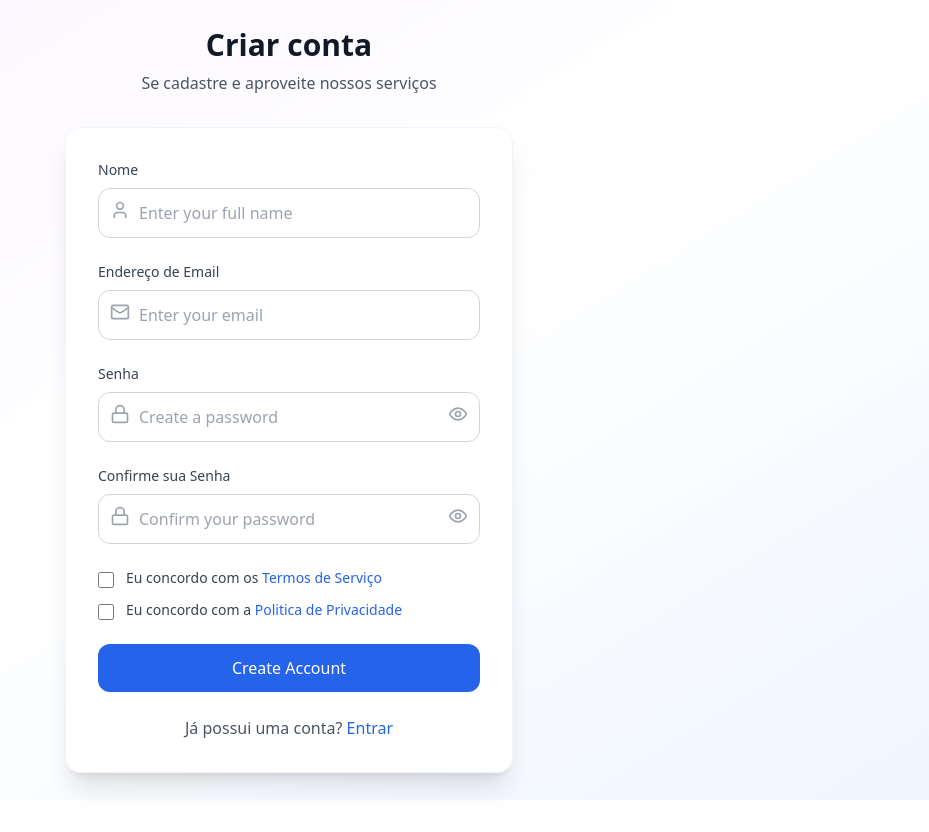
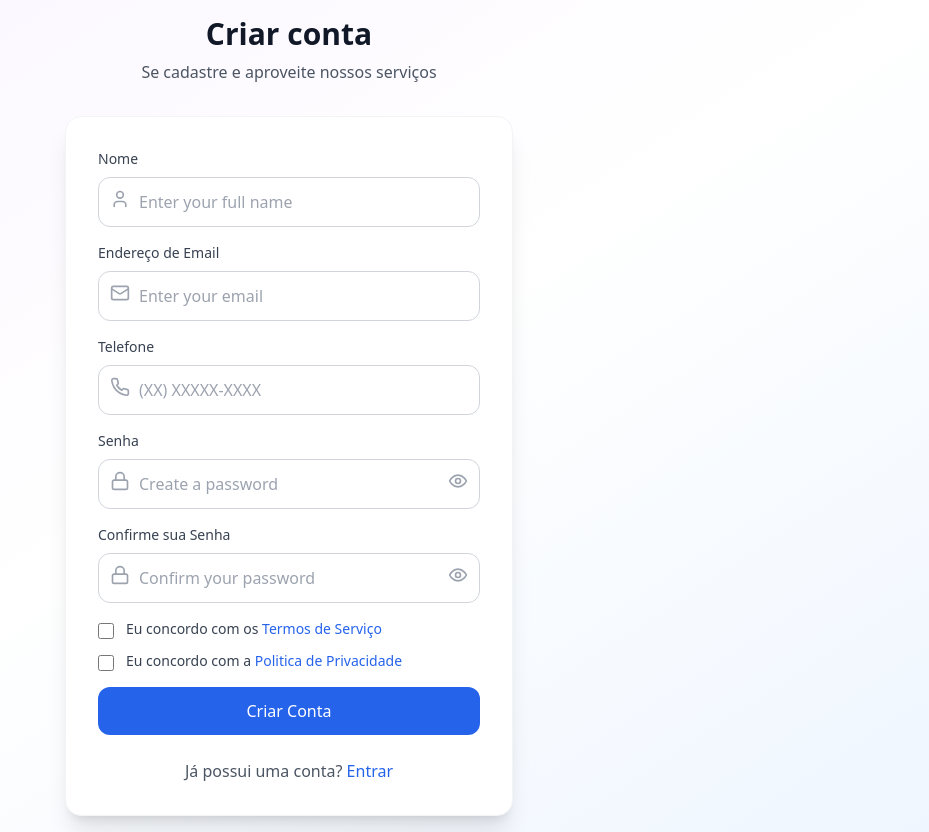
Before and after one commit to ericdepaula/agendaMk, a React (Vite) app: page /signup in a window 1280 px wide. Shown: the whole page, without its empty margins (351-1280 px from the left). Before the commit the page ends 800 px from the top, so only its background shows below. Built offline with nearby package versions, Linux system fonts and the light colour scheme.

Commit message:
Adiciona campo de telefone ao formulário de cadastro e implementa validação correspondente

```diff
--- a/src/pages/SignUp.tsx
+++ b/src/pages/SignUp.tsx
@@ -1,19 +1,14 @@
-import React, { useState } from "react";
-import { Link, useNavigate } from "react-router-dom";
-import {
-  Eye,
-  EyeOff,
-  Mail,
-  Lock,
-  User,
-  Loader2,
-  AlertCircle,
-  Check,
-} from "lucide-react";
+import React, { useState } from 'react';
+import { Link, useNavigate } from 'react-router-dom';
+// 1. Importamos o ícone para o novo campo de telefone
+import { Eye, EyeOff, Mail, Lock, User, Loader2, Check, Phone, AlertCircle } from 'lucide-react';
+import TimedSnackbar from '../components/TimedSnackbar';
 
+// --- ATUALIZAÇÃO 1: Adicionamos 'telefone' às interfaces ---
 interface FormData {
   fullName: string;
   email: string;
+  telefone: string;
   password: string;
   confirmPassword: string;
   agreeToTerms: boolean;
@@ -23,6 +18,7 @@ interface FormData {
 interface Errors {
   fullName?: string;
   email?: string;
+  telefone?: string;
   password?: string;
   confirmPassword?: string;
   agreeToTerms?: string;
@@ -30,31 +26,25 @@ interface Errors {
 }
 
 interface SubmitStatus {
-  type: "success" | "error";
+  type: 'success' | 'error';
   message: string;
 }
 
 const SignUp = () => {
   const [formData, setFormData] = useState<FormData>({
-    fullName: "",
-    email: "",
-    password: "",
-    confirmPassword: "",
-    agreeToTerms: false,
-    agreeToPrivacy: false,
+    fullName: "", email: "", telefone: "", password: "",
+    confirmPassword: "", agreeToTerms: false, agreeToPrivacy: false,
   });
+
+  // O resto dos seus estados e funções helper continuam os mesmos
   const [showPassword, setShowPassword] = useState(false);
   const [showConfirmPassword, setShowConfirmPassword] = useState(false);
   const [errors, setErrors] = useState<Errors>({});
   const [isLoading, setIsLoading] = useState(false);
   const [submitStatus, setSubmitStatus] = useState<SubmitStatus | null>(null);
-  const [passwordStrength, setPasswordStrength] = useState({
-    score: 0,
-    feedback: "",
-  });
+  const [passwordStrength, setPasswordStrength] = useState({ score: 0, feedback: "" });
   const navigate = useNavigate();
 
-  // Email validation function
   const validateEmail = (email: string): boolean => {
     const emailRegex = /^[^\s@]+@[^\s@]+\.[^\s@]+$/;
     return emailRegex.test(email);
@@ -74,28 +64,27 @@ const SignUp = () => {
     switch (score) {
       case 0:
       case 1:
-        feedback = "Very Weak";
+        feedback = "Muito fraca";
         break;
       case 2:
-        feedback = "Weak";
+        feedback = "Fraca";
         break;
       case 3:
-        feedback = "Fair";
+        feedback = "Razoável";
         break;
       case 4:
-        feedback = "Good";
+        feedback = "Boa";
         break;
       case 5:
-        feedback = "Strong";
+        feedback = "Forte";
         break;
       default:
-        feedback = "Weak";
+        feedback = "Fraca";
     }
 
     return { score, feedback };
   };
-
-  // Real-time validation
+  // Sua lógica de validação em tempo real, agora com o campo de telefone
   const validateField = (name: keyof FormData, value: string | boolean) => {
     const newErrors = { ...errors };
 
@@ -118,17 +107,19 @@ const SignUp = () => {
           delete newErrors.email;
         }
         break;
+      // --- ATUALIZAÇÃO 3: Adicionamos a validação do telefone ---
+      case "telefone":
+        if (typeof value === "string" && !value.trim()) {
+          newErrors.telefone = "Telefone é obrigatório";
+        } else {
+          delete newErrors.telefone;
+        }
+        break;
       case "password":
         if (typeof value === "string" && !value) {
           newErrors.password = "Senha é obrigatória";
         } else if (typeof value === "string" && value.length < 5) {
           newErrors.password = "Senha deve ter pelo menos 5 caracteres";
-        } else if (
-          typeof value === "string" &&
-          !/(?=.*[a-z])(?=.*[A-Z])(?=.*[0-9])/.test(value)
-        ) {
-          newErrors.password =
-            "Senha deve conter letras maiúsculas, minúsculas e números";
         } else {
           delete newErrors.password;
         }
@@ -161,12 +152,9 @@ const SignUp = () => {
       default:
         break;
     }
-
     setErrors(newErrors);
-    return Object.keys(newErrors).length === 0;
   };
 
-  // Handle input changes
   const handleInputChange = (e: React.ChangeEvent<HTMLInputElement>) => {
     const { name, value, type, checked } = e.target;
     const newValue = type === "checkbox" ? checked : value;
@@ -195,77 +183,52 @@ const SignUp = () => {
     }
   };
 
-  // Handle form submission
   const handleSubmit = async (e: React.FormEvent<HTMLFormElement>) => {
     e.preventDefault();
     setSubmitStatus(null);
 
-    // --- Refatoração da Validação ---
-    // Valida todos os campos de uma vez para garantir que o estado de erro seja consistente.
+    // Validação final e completa antes do envio
     const newErrors: Errors = {};
     if (!formData.fullName.trim()) newErrors.fullName = "Nome é obrigatório";
     if (!formData.email) newErrors.email = "Email é obrigatório";
-    else if (!validateEmail(formData.email))
-      newErrors.email = "Por favor, insira um email válido";
+    else if (!validateEmail(formData.email)) newErrors.email = "Por favor, insira um email válido";
+    if (!formData.telefone.trim()) newErrors.telefone = "Telefone é obrigatório"; // Validação do novo campo
     if (!formData.password) newErrors.password = "Senha é obrigatória";
-    else if (formData.password.length < 8)
-      newErrors.password = "Senha deve ter pelo menos 5 caracteres";
-    if (formData.password !== formData.confirmPassword)
-      newErrors.confirmPassword = "As senhas não correspondem";
-    if (!formData.agreeToTerms)
-      newErrors.agreeToTerms = "Você deve concordar com os termos de serviço";
-    if (!formData.agreeToPrivacy)
-      newErrors.agreeToPrivacy =
-        "Você deve concordar com a política de privacidade";
+    else if (formData.password.length < 5) newErrors.password = "Senha deve ter pelo menos 5 caracteres"; // Corrigido para 5 para consistência
+    if (formData.password !== formData.confirmPassword) newErrors.confirmPassword = "As senhas não correspondem";
+    if (!formData.agreeToTerms) newErrors.agreeToTerms = "Você deve concordar com os termos";
+    if (!formData.agreeToPrivacy) newErrors.agreeToPrivacy = "Você deve concordar com a política de privacidade";
 
     setErrors(newErrors);
 
+    // --- ATUALIZAÇÃO 4: Snackbar como fallback principal ---
     if (Object.keys(newErrors).length > 0) {
+      setSubmitStatus({ type: 'error', message: 'Por favor, corrija todos os campos inválidos.' });
       return;
     }
 
     setIsLoading(true);
 
     try {
-      const response = await fetch(
-        `${import.meta.env.VITE_API_BASE_URL}/api/usuarios/cadastro`,
-        {
+      const response = await fetch(`${import.meta.env.VITE_API_BASE_URL}/usuarios/cadastro`, {
         method: "POST",
-          headers: {
-            "Content-Type": "application/json",
-          },
+        headers: { "Content-Type": "application/json" },
         body: JSON.stringify({
           nome: formData.fullName,
           email: formData.email,
+          telefone: formData.telefone, // Enviando o novo campo para o back-end
           senha: formData.password,
         }),
-        }
-      );
+      });
 
       const data = await response.json();
+      if (!response.ok) throw new Error(data.message || "Ocorreu um erro ao criar a conta.");
 
-      if (!response.ok) {
-        // Assumes the API returns a message property on error
-        throw new Error(data.message || "Ocorreu um erro ao criar a conta.");
-      }
+      setSubmitStatus({ type: "success", message: "Conta criada com sucesso! Redirecionando..." });
+      setTimeout(() => navigate("/signin"), 2000);
 
-      console.log("Account created successfully:", data);
-      setSubmitStatus({
-        type: "success",
-        message: "Conta criada com sucesso! Redirecionando para o login...",
-      });
-
-      // Redirect to sign-in page after a short delay
-      setTimeout(() => {
-        navigate("/signin");
-      }, 2000);
-    } catch (error: unknown) {
-      const errorMessage =
-        error instanceof Error
-          ? error.message
-          : "Ocorreu um erro. Por favor, tente novamente.";
-      setSubmitStatus({ type: "error", message: errorMessage });
-    } finally {
+    } catch (error: any) {
+      setSubmitStatus({ type: "error", message: error.message });
       setIsLoading(false);
     }
   };
@@ -286,17 +249,13 @@ const SignUp = () => {
   return (
     <div className="min-h-screen bg-gradient-to-br from-purple-50 via-white to-blue-50 flex items-center justify-center p-4">
       <div className="w-full max-w-md">
-        {/* Header */}
         <div className="text-center mb-8">
           <h1 className="text-3xl font-bold text-gray-900 mb-2">Criar conta</h1>
-          <p className="text-gray-600">
-            Se cadastre e aproveite nossos serviços
-          </p>
+          <p className="text-gray-600">Se cadastre e aproveite nossos serviços</p>
         </div>
 
-        {/* Sign Up Form */}
-        <div className="bg-white backdrop-blur-sm bg-opacity-95 rounded-2xl shadow-xl p-8 border border-gray-100">
-          <form onSubmit={handleSubmit} className="space-y-6">
+        <div className="bg-white rounded-2xl shadow-xl p-8 border border-gray-100">
+          <form onSubmit={handleSubmit} className="space-y-4">
             {/* Full Name Input */}
             <div>
               <label
@@ -313,8 +272,7 @@ const SignUp = () => {
                   name="fullName"
                   value={formData.fullName}
                   onChange={handleInputChange}
-                  className={`w-full pl-10 pr-4 py-3 border rounded-xl focus:outline-none focus:ring-2 focus:ring-blue-500 focus:border-transparent transition-all duration-200 ${
-                    errors.fullName
+                  className={`w-full pl-10 pr-4 py-3 border rounded-xl focus:outline-none focus:ring-2 focus:ring-blue-500 focus:border-transparent transition-all duration-200 ${errors.fullName
                     ? "border-red-500 bg-red-50"
                     : "border-gray-300 hover:border-gray-400"
                     }`}
@@ -334,7 +292,6 @@ const SignUp = () => {
                 </p>
               )}
             </div>
-
             {/* Email Input */}
             <div>
               <label
@@ -351,8 +308,7 @@ const SignUp = () => {
                   name="email"
                   value={formData.email}
                   onChange={handleInputChange}
-                  className={`w-full pl-10 pr-4 py-3 border rounded-xl focus:outline-none focus:ring-2 focus:ring-blue-500 focus:border-transparent transition-all duration-200 ${
-                    errors.email
+                  className={`w-full pl-10 pr-4 py-3 border rounded-xl focus:outline-none focus:ring-2 focus:ring-blue-500 focus:border-transparent transition-all duration-200 ${errors.email
                     ? "border-red-500 bg-red-50"
                     : "border-gray-300 hover:border-gray-400"
                     }`}
@@ -367,6 +323,29 @@ const SignUp = () => {
                 >
                   <AlertCircle className="h-4 w-4 mr-1" />
                   {errors.email}
+                </p>
+              )}
+            </div>
+
+            {/* --- ATUALIZAÇÃO 5: Novo campo de Telefone no JSX --- */}
+            <div>
+              <label htmlFor="telefone" className="block text-sm font-medium text-gray-700 mb-2">Telefone</label>
+              <div className="relative">
+                <Phone className="absolute left-3 top-3 h-5 w-5 text-gray-400" />
+                <input
+                  type="tel"
+                  id="telefone"
+                  name="telefone"
+                  value={formData.telefone}
+                  onChange={handleInputChange}
+                  className={`w-full pl-10 pr-4 py-3 border rounded-xl focus:outline-none focus:ring-2 focus:ring-blue-500 ${errors.telefone ? "border-red-500 bg-red-50" : "border-gray-300 hover:border-gray-400"}`}
+                  placeholder="(XX) XXXXX-XXXX"
+                />
+              </div>
+              {errors.telefone && (
+                <p className="text-sm text-red-600 flex items-center mt-2">
+                  <AlertCircle className="h-4 w-4 mr-1" />
+                  {errors.telefone}
                 </p>
               )}
             </div>
@@ -387,8 +366,7 @@ const SignUp = () => {
                   name="password"
                   value={formData.password}
                   onChange={handleInputChange}
-                  className={`w-full pl-10 pr-12 py-3 border rounded-xl focus:outline-none focus:ring-2 focus:ring-blue-500 focus:border-transparent transition-all duration-200 ${
-                    errors.password
+                  className={`w-full pl-10 pr-12 py-3 border rounded-xl focus:outline-none focus:ring-2 focus:ring-blue-500 focus:border-transparent transition-all duration-200 ${errors.password
                     ? "border-red-500 bg-red-50"
                     : "border-gray-300 hover:border-gray-400"
                     }`}
@@ -419,8 +397,7 @@ const SignUp = () => {
                       Password strength:
                     </span>
                     <span
-                      className={`text-sm font-medium ${
-                        passwordStrength.score <= 1
+                      className={`text-sm font-medium ${passwordStrength.score <= 1
                         ? "text-red-600"
                         : passwordStrength.score <= 2
                           ? "text-orange-600"
@@ -474,8 +451,7 @@ const SignUp = () => {
                   name="confirmPassword"
                   value={formData.confirmPassword}
                   onChange={handleInputChange}
-                  className={`w-full pl-10 pr-12 py-3 border rounded-xl focus:outline-none focus:ring-2 focus:ring-blue-500 focus:border-transparent transition-all duration-200 ${
-                    errors.confirmPassword
+                  className={`w-full pl-10 pr-12 py-3 border rounded-xl focus:outline-none focus:ring-2 focus:ring-blue-500 focus:border-transparent transition-all duration-200 ${errors.confirmPassword
                     ? "border-red-500 bg-red-50"
                     : formData.confirmPassword &&
                       formData.password === formData.confirmPassword
@@ -578,50 +554,26 @@ const SignUp = () => {
               )}
             </div>
 
-            {/* Submit Status */}
-            {submitStatus && (
-              <div
-                className={`p-4 rounded-xl ${
-                  submitStatus.type === "success"
-                    ? "bg-green-50 text-green-800 border border-green-200"
-                    : "bg-red-50 text-red-800 border border-red-200"
-                }`}
-              >
-                {submitStatus.message}
-              </div>
-            )}
-
-            {/* Sign Up Button */}
             <button
               type="submit"
-              disabled={isLoading || Object.keys(errors).length > 0}
-              className="w-full bg-blue-600 text-white py-3 px-4 rounded-xl font-medium hover:bg-blue-700 focus:outline-none focus:ring-2 focus:ring-blue-500 focus:ring-offset-2 disabled:opacity-50 disabled:cursor-not-allowed transition-all duration-200 flex items-center justify-center"
+              disabled={isLoading}
+              className="w-full bg-blue-600 text-white py-3 px-4 rounded-xl font-medium hover:bg-blue-700 disabled:opacity-50 flex items-center justify-center"
             >
-              {isLoading ? (
-                <>
-                  <Loader2 className="animate-spin h-5 w-5 mr-2" />
-                  Criando conta...
-                </>
-              ) : (
-                "Create Account"
-              )}
+              {isLoading ? (<><Loader2 className="animate-spin h-5 w-5 mr-2" /> Criando conta...</>) : "Criar Conta"}
             </button>
           </form>
 
-          {/* Sign In Link */}
           <div className="mt-6 text-center">
-            <p className="text-gray-600">
-              Já possui uma conta?{" "}
-              <Link
-                to="/signin"
-                className="text-blue-600 hover:text-blue-800 font-medium hover:underline focus:outline-none focus:ring-2 focus:ring-blue-500 focus:ring-offset-2 rounded"
-              >
-                Entrar
-              </Link>
-            </p>
+            <p className="text-gray-600">Já possui uma conta?{" "}<Link to="/signin" className="text-blue-600 hover:text-blue-800 font-medium">Entrar</Link></p>
           </div>
         </div>
       </div>
+
+      {/* --- ATUALIZAÇÃO 6: Snackbar como único ponto de feedback de SUBMISSÃO --- */}
+      <TimedSnackbar
+        status={submitStatus}
+        onClose={() => setSubmitStatus(null)}
+      />
     </div>
   );
 };
```
Lines whose indentation alone changed are shown as unchanged.
